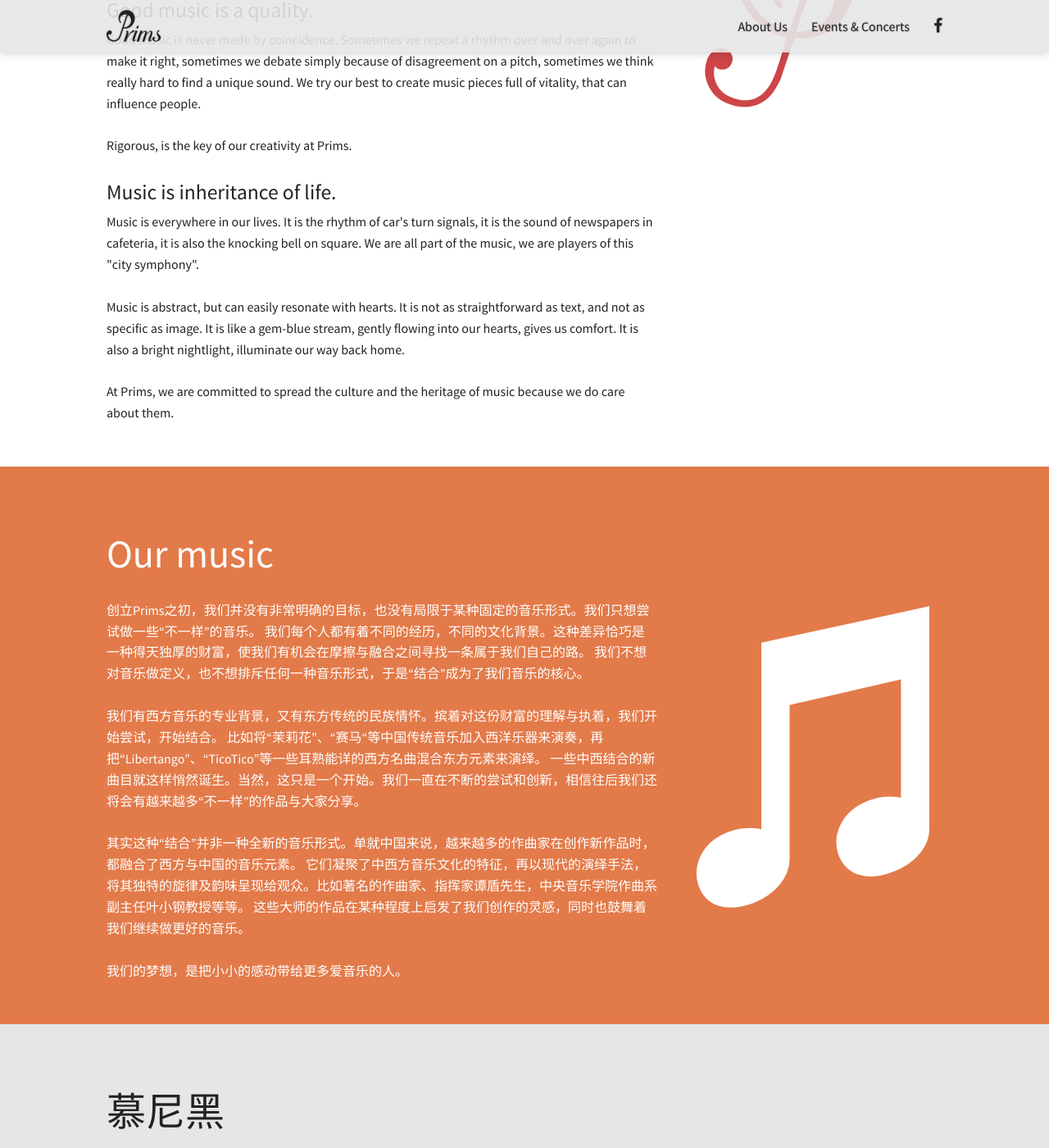
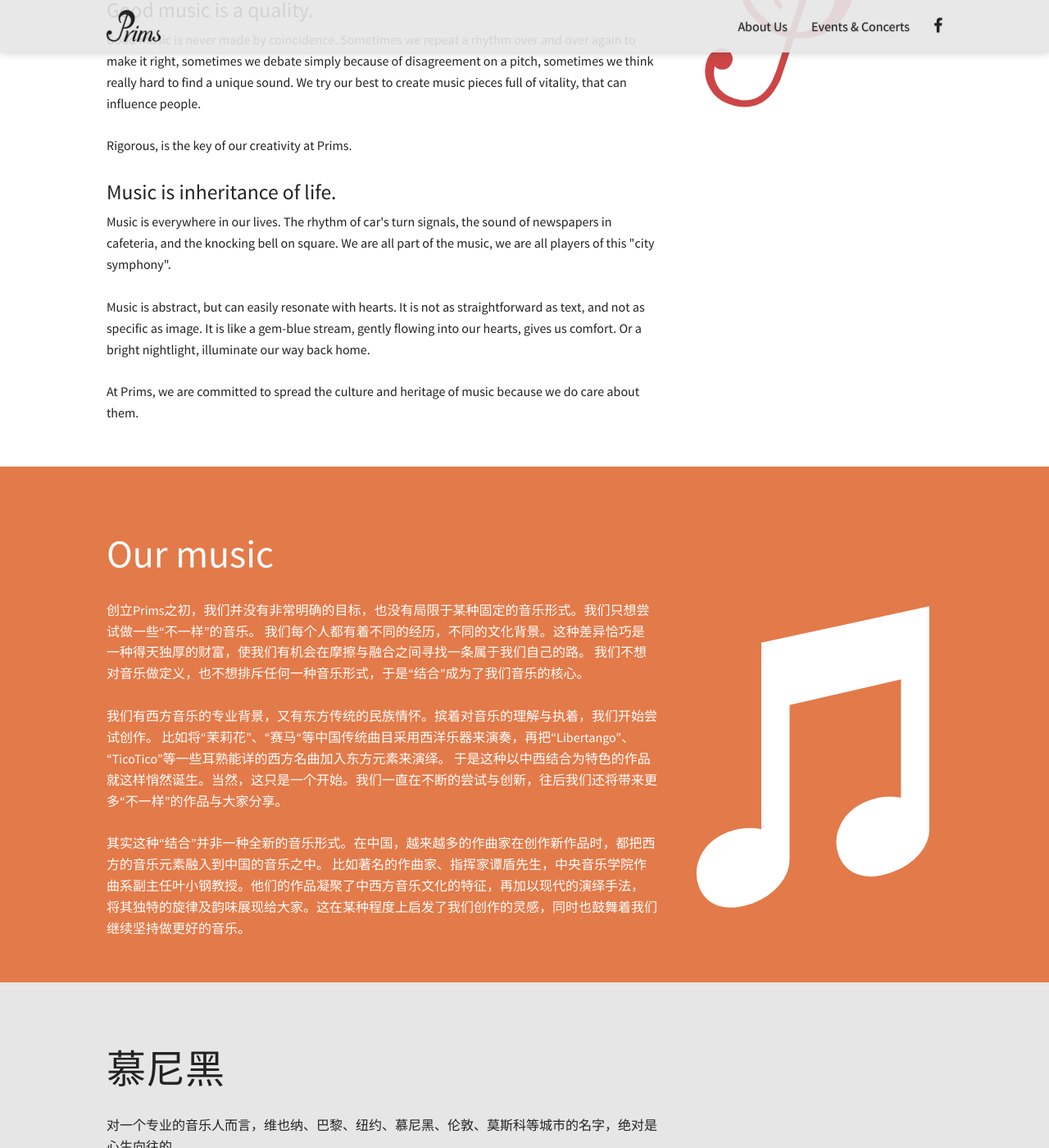
Before and after one commit to xiu624/xiu624.github.io, a Jekyll site: the page built from en/about/index.html, in a window 1280 px wide and 1400 px high, scrolled down 416 px. Shown: the whole window at 82% size. Built offline with Jekyll 4.4.1, drawn with Linux system fonts in a browser that asks for light colours; some of the changed text lies outside the part shown.

Commit message:
Update about page content.

```diff
--- a/en/about/index.html
+++ b/en/about/index.html
@@ -17,28 +17,27 @@ about:
         We try our best to create music pieces full of vitality, that can influence people.</p>
         <p>Rigorous, is the key of our creativity at Prims.</p>
         <h3>Music is inheritance of life.</h3>
-        <p>Music is everywhere in our lives. It is the rhythm of car's turn signals, it is the sound of newspapers in cafeteria,
-        it is also the knocking bell on square. We are all part of the music, we are players of this "city symphony".</p>
+        <p>Music is everywhere in our lives. The rhythm of car's turn signals, the sound of newspapers in cafeteria,
+        and the knocking bell on square. We are all part of the music, we are all players of this "city symphony".</p>
         <p>Music is abstract, but can easily resonate with hearts. It is not as straightforward as text, and not as specific as image.
-        It is like a gem-blue stream, gently flowing into our hearts, gives us comfort. It is also a bright nightlight, illuminate our way back home.</p>
-        <p>At Prims, we are committed to spread the culture and the heritage of music because we do care about them.</p>
+        It is like a gem-blue stream, gently flowing into our hearts, gives us comfort. Or a bright nightlight, illuminate our way back home.</p>
+        <p>At Prims, we are committed to spread the culture and heritage of music because we do care about them.</p>
     s2_title: <h1>Our music</h1>
     s2_content: <p>创立Prims之初，我们并没有非常明确的目标，也没有局限于某种固定的音乐形式。我们只想尝试做一些“不一样”的音乐。
         我们每个人都有着不同的经历，不同的文化背景。这种差异恰巧是一种得天独厚的财富，使我们有机会在摩擦与融合之间寻找一条属于我们自己的路。
         我们不想对音乐做定义，也不想排斥任何一种音乐形式，于是“结合”成为了我们音乐的核心。</p>
-        <p>我们有西方音乐的专业背景，又有东方传统的民族情怀。摈着对这份财富的理解与执着，我们开始尝试，开始结合。
-        比如将“茉莉花”、“赛马“等中国传统音乐加入西洋乐器来演奏，再把“Libertango”、“TicoTico”等一些耳熟能详的西方名曲混合东方元素来演绎。
-        一些中西结合的新曲目就这样悄然诞生。当然，这只是一个开始。我们一直在不断的尝试和创新，相信往后我们还将会有越来越多“不一样”的作品与大家分享。</p>
-        <p>其实这种“结合”并非一种全新的音乐形式。单就中国来说，越来越多的作曲家在创作新作品时，都融合了西方与中国的音乐元素。
-        它们凝聚了中西方音乐文化的特征，再以现代的演绎手法，将其独特的旋律及韵味呈现给观众。比如著名的作曲家、指挥家谭盾先生，中央音乐学院作曲系副主任叶小钢教授等等。
-        这些大师的作品在某种程度上启发了我们创作的灵感，同时也鼓舞着我们继续做更好的音乐。</p>
-        <p>我们的梦想，是把小小的感动带给更多爱音乐的人。</p>
+        <p>我们有西方音乐的专业背景，又有东方传统的民族情怀。摈着对音乐的理解与执着，我们开始尝试创作。
+        比如将“茉莉花”、“赛马“等中国传统曲目采用西洋乐器来演奏，再把“Libertango”、 “TicoTico”等一些耳熟能详的西方名曲加入东方元素来演绎。
+        于是这种以中西结合为特色的作品就这样悄然诞生。当然，这只是一个开始。我们一直在不断的尝试与创新，往后我们还将带来更多“不一样”的作品与大家分享。</p>
+        <p>其实这种“结合”并非一种全新的音乐形式。在中国，越来越多的作曲家在创作新作品时，都把西方的音乐元素融入到中国的音乐之中。
+        比如著名的作曲家、指挥家谭盾先生，中央音乐学院作曲系副主任叶小钢教授。他们的作品凝聚了中西方音乐文化的特征，再加以现代的演绎手法，
+        将其独特的旋律及韵味展现给大家。这在某种程度上启发了我们创作的灵感，同时也鼓舞着我们继续坚持做更好的音乐。</p>
     s3_title: <h1>慕尼黑</h1>
     s3_content: <p>对一个专业的音乐人而言，维也纳、巴黎、纽约、慕尼黑、伦敦、莫斯科等城市的名字，绝对是心生向往的。</p>
-        <p>慕尼黑，紧挨着莫扎特的故乡萨尔茨堡。它在古典音乐的地图上，绝对是一个重量级的名字。在慕尼黑这样一个多元化城市，
-        无论是古典乐、现代、爵士、还是民乐，每天都在不断的上演。这里有闻名全球的慕尼黑爱乐乐团，巴伐利亚广播交响乐团，以及巴伐利亚国家歌剧院。
-        在每年的夏季，这里都会举行慕尼黑歌剧节。在短短的35天内，一口气上演20部不同的歌剧，每年都会吸引全世界各地的音乐爱好者。
+        <p>慕尼黑，紧挨着莫扎特的故乡萨尔茨堡。它在古典音乐的地图上，绝对是一个重量级的名字。在慕尼黑这样一个多元化的城市，
+        无论是古典、现代、爵士、还是民乐，每天都在不断的上演。这里有举世闻名的慕尼黑爱乐乐团，巴伐利亚广播交响乐团，以及巴伐利亚国家歌剧院。
+        在每年的夏季，这里都会举行慕尼黑歌剧节。在短短的35天内，一口气上演20部不同的歌剧，每年都会吸引来自全世界各地的音乐爱好者。
         除此之外，慕尼黑的大街小巷，教堂或者城堡，处处都充满着音乐的回响。音乐早已成为慕尼黑人们日常生活的一部分。</p>
-        <p>正因为慕尼黑是一个富有包容性的城市，我们才选择在这里成立Prims音乐工作室。我们相信，在这里我们会遇到更多和我们一样热爱音乐的人。
-        我们一起，打造一片属于我们自己的天地。‍</p>
+        <p>正因为慕尼黑是个如此多元化且富有包容性的城市，我们才选择在这里成立Prims音乐工作室。我们相信，在这里我们会遇到更多和我们一样热爱音乐的人。
+        我们一起努力，打造一片属于我们自己的天地。‍</p>
 ---
```
Also changed, not shown: about/index.html (+14 -15 lines), de/about/index.html (+13 -14 lines).
